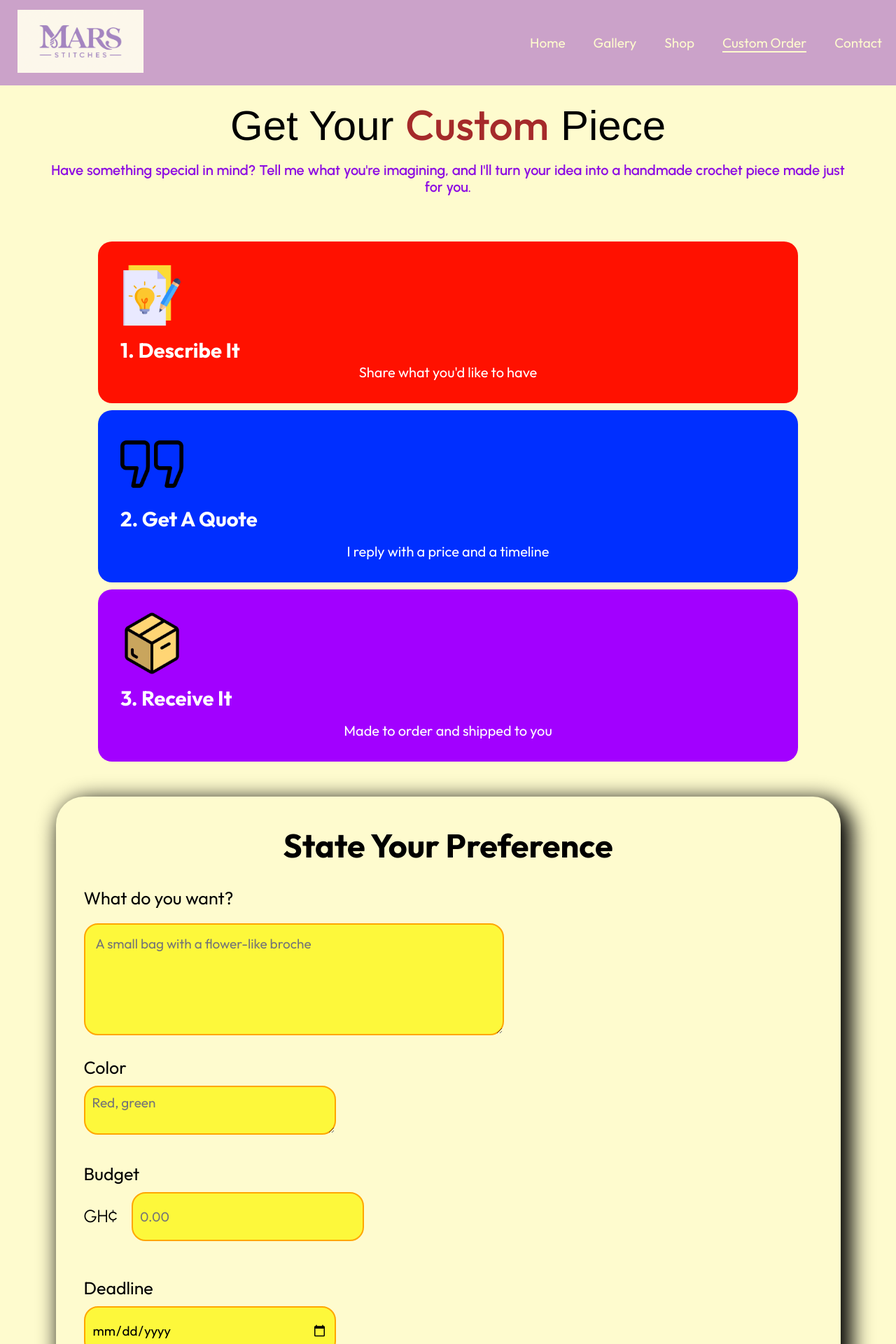
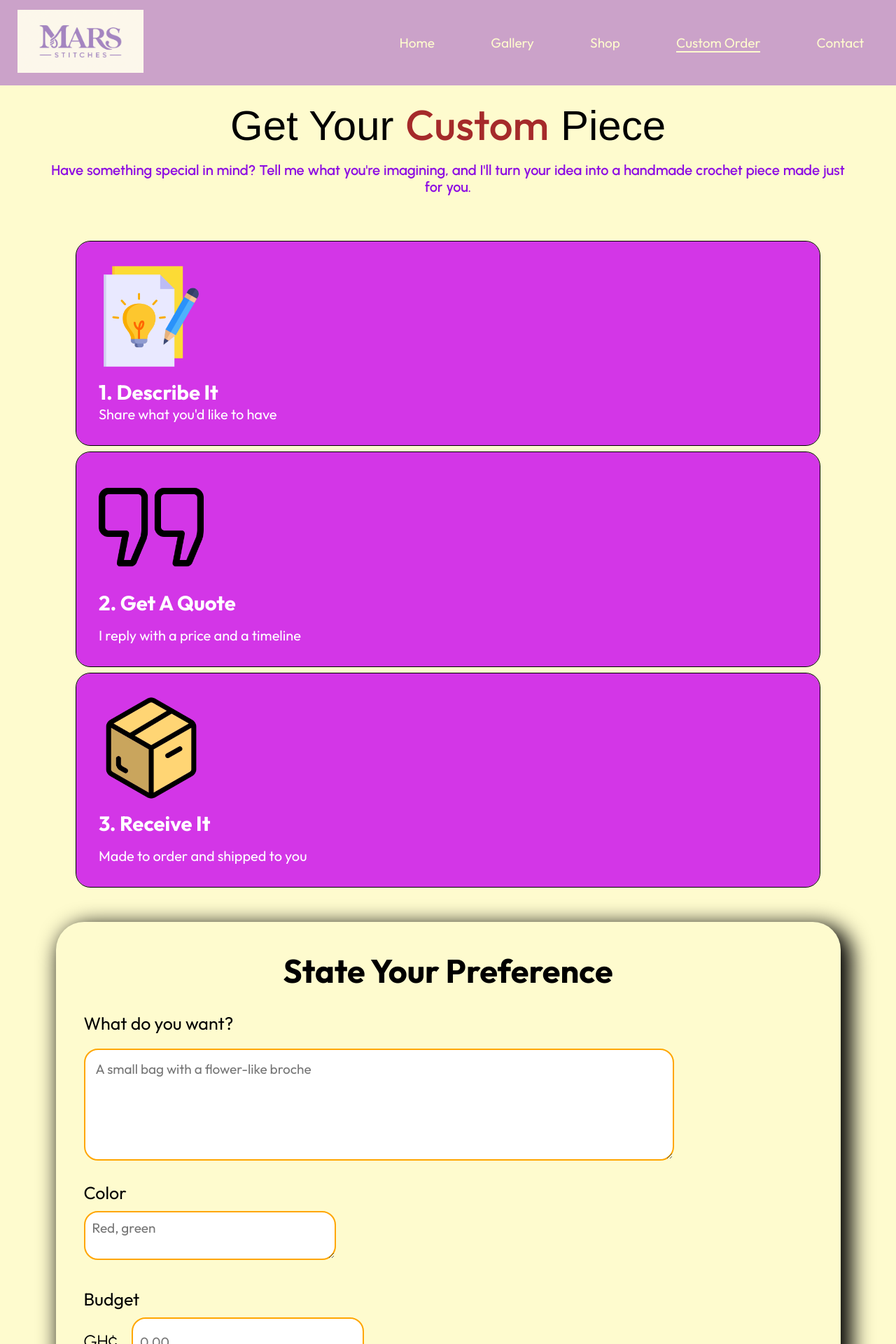
Before and after one commit to SAjnr1/mars-trade, a React (Vite) app in the folder mars-trade/: page /custom_order in a window 1280 px wide. Shown: the top 1920 px of the page at 70% size. Built offline with nearby package versions, Linux system fonts and the light colour scheme; no server answers; a web font is replaced by a local one.

Commit message:
card color fixed

```diff
--- a/mars-trade/src/Components/Custom/Custom.css
+++ b/mars-trade/src/Components/Custom/Custom.css
@@ -69,7 +69,7 @@
 
 .custom-card{
     background: #861d81;
-    width:clamp(300px, 90%, 1000px);
+    width:clamp(300px, 90%, 9000px);
     align-self:center;
     display: flex;
     gap: 15px;
@@ -93,25 +93,29 @@
   font-size: clamp(18px, 4vw, 25px);
 }
 
-.custom-card-caption{
+.custom-card-caption p{
   color: white;
   font-size: clamp(15px, 3.5vw, 20px);
+  justify-content: left;
 }
 
 .custom-img {
-  width: clamp(80px, 15%, 90px);
+  width: 15%;
 }
 
 #one{
-  background: #ff1100;
+  background: #d336e7;
+  outline: 1px solid black;
 }
 
 #two{
-  background: #002fff;
+  background: #d336e7;
+  outline: 1px solid black;
 }
 
 #three{
-  background: #a200ff;
+  background: #d336e7;
+  outline: 1px solid black;
 }
 
 .custom-form{
@@ -152,14 +156,20 @@ label{
   font-size: clamp(15px, 4vw, 25px);
 }
 
+.ppp{
+  display: flex;
+  gap: 30px;
+  flex-wrap: wrap;
+}
+
 #pref{
   height:20vh;
-  width:clamp(200px, 90%, 600px);
+  width:90%;
   padding: 15px;
   text-wrap: wrap;
   border-radius: clamp(10px, 3vw, 20px);
   border: 2px solid #ffa600;
-  background: #fcf700b6;
+  background: #ffffff;
   scrollbar-color: brown;
   font-size: clamp(17px, 3vw, 19px);
 
@@ -231,7 +241,7 @@ textarea {
   text-wrap: wrap;
   border-radius: clamp(10px, 3vw, 20px);
   border: 2px solid #ffa600;
-  background: #fcf700b6;
+  background: #ffffff;
   scrollbar-color: brown;
   font-size: clamp(17px, 3vw, 19px);
   margin-top: 10px;
@@ -281,7 +291,7 @@ textarea {
   text-wrap: wrap;
   border-radius: clamp(10px, 3vw, 20px);
   border: 2px solid #ffa600;
-  background: #fcf700b6;
+  background: #ffffff;
   scrollbar-color: brown;
   font-size: clamp(17px, 3vw, 19px);
   margin-top: 10px;
@@ -324,8 +334,7 @@ textarea {
 
 .custom-btttn:hover{
   transform: translate(-2px, -2px);
-  box-shadow: 4px 4px ;
-  background: #18f803;
+  box-shadow: 4px 4px black;
+  background: #0f9e02;
   transition: 0.3s ease;
-  color: #000000;
 }
--- a/mars-trade/src/Components/Custom/Custom.jsx
+++ b/mars-trade/src/Components/Custom/Custom.jsx
@@ -75,11 +75,13 @@ const Custom = () => {
 
 
         <div className="preff">
-          <div className="preff-col">
+           <div className="preff-col">
             <div className="col">
             <label htmlFor="">Color</label>
             <textarea name="" id="col" placeholder='Red, green'/>
           </div>
+
+
 
           <div className="budget">
             <label htmlFor="">Budget</label>
--- a/mars-trade/src/Components/Homepage/Homepage.css
+++ b/mars-trade/src/Components/Homepage/Homepage.css
@@ -80,6 +80,8 @@
 
 }
 
+
+
 .card-set{
     display: flex;
     justify-content: center;
@@ -92,7 +94,7 @@
 
 .card{
     background: #861d81;
-    width:clamp(300px, 70%, 900px);
+    width:70%;
     align-self:center;
     display: flex;
     gap: 20px;
@@ -100,7 +102,7 @@
     justify-content: flex-end;
     position: sticky;
     top: 5rem;                 /* where the card sticks, below the menu bar */
-   height: 62vh;
+   min-height: 32vh;
    border-radius: 20px;
    padding: 2rem;
    /*padding-top: 2rem;*/
@@ -113,8 +115,7 @@
 
 
 .card-image{
-    width: clamp(80px, 15%, 130px);
-
+    width: 25%;
 }
 
 
@@ -160,10 +161,10 @@
 }
 
 .card-body p:hover{
-    background: #f700ff;
-    border: 1px solid #ff00f2;
+    background: #cba2c9;
+    border: 1px solid #5f1e5c;
     transition: 0.3s ease-in-out;
-    color: white;
+    color: black;
     transform: translate(-2px, -2px);
   box-shadow: 5px 7px 0 0 #000;
 }
@@ -181,23 +182,28 @@
 
 
 #gallery{
-    background: #ff1a1a;
+    background: #d336e7;
+    outline: 1px solid black;
 }
 
 #custom{
-    background: #ffa600;
+    background: #d336e7;
+    outline: 1px solid black;
 }
 
 #shop{
-    background: #008cff;
+    background: #d336e7;
+    outline: 1px solid black;
 }
 
 #info{
-    background: #00ff0d;
+    background: #d336e7;
+    outline: 1px solid black;
 }
 
 #contact{
-    background: #8c00ff;
+    background: #d336e7;
+    outline: 1px solid black;
 }
 
 .collection{
--- a/mars-trade/src/Components/Navbar/Navbar.css
+++ b/mars-trade/src/Components/Navbar/Navbar.css
@@ -38,6 +38,14 @@ nav ul li a{
     color: inherit;
     text-decoration: none;
     transition: background 0.25s ease, color 0.25s ease;
+}
+
+.desktop-nav-links{
+    width: 55%;
+    display: flex;
+    text-align: right;
+    justify-content: space-between;
+    margin-right: clamp(20px, 2vw, 100px);
 }
 
 nav ul li a.active{
```
